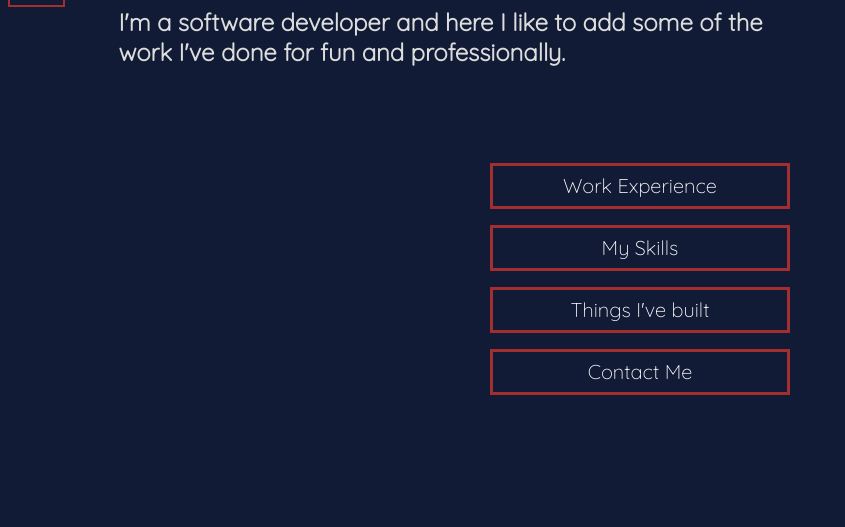
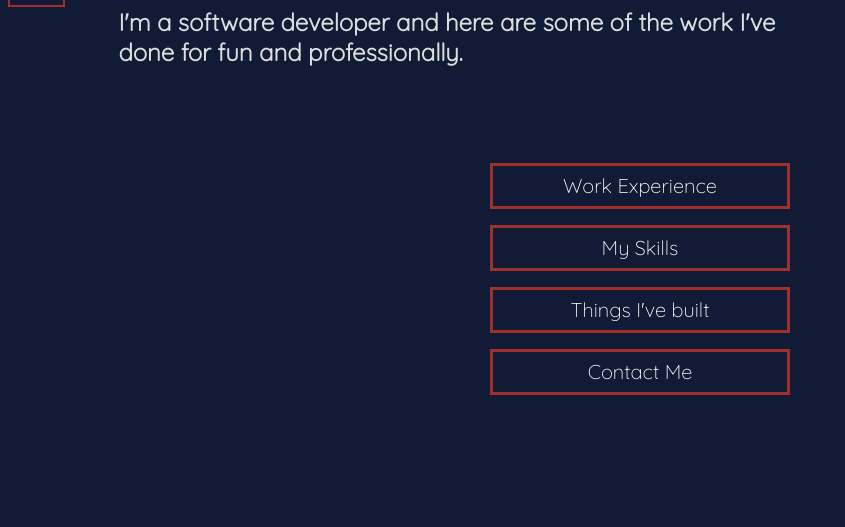
Before and after one commit to audieartb/myportfolio, a website built with webpack: page index.html in a window 1280 px wide. Shown: the part 273-800 px from the top of the page, without its empty margins (0-845 px from the left). Built offline with nearby package versions, Linux system fonts and the light colour scheme.

Commit message:
testing pipeline

```diff
--- a/index.html
+++ b/index.html
@@ -17,7 +17,7 @@
         <div id="card-container">
             <div class="name-card">
                 <h1 id="greeting">Hey, I'm Audie.</h1>
-                <h3 id="about">I'm a software developer and here I like to add some of the work I've done for fun and professionally.
+                <h3 id="about">I'm a software developer and here are some of the work I've done for fun and professionally.
             </div>
             <!-- <div class="profile">
                <div id="profile-photo">
```
